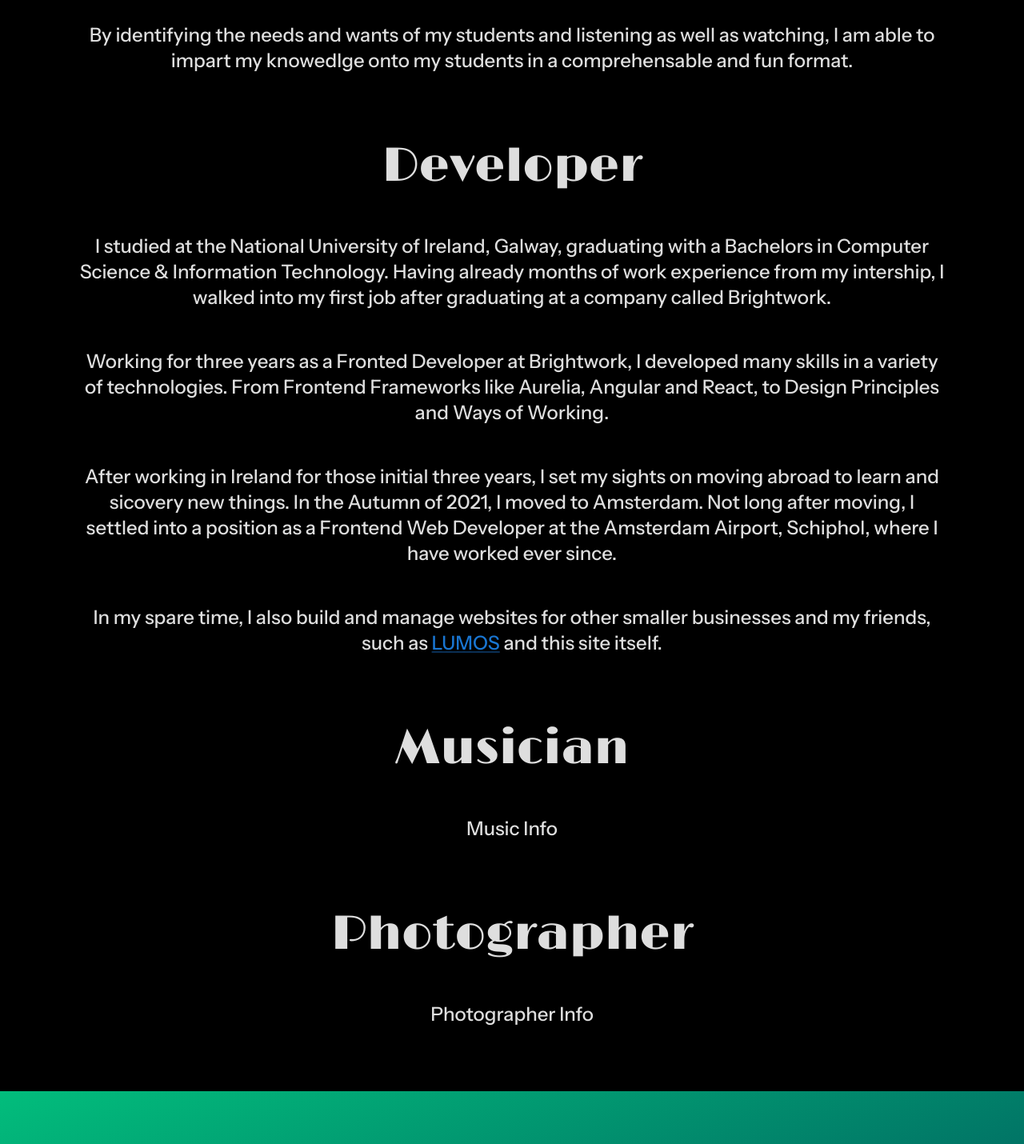
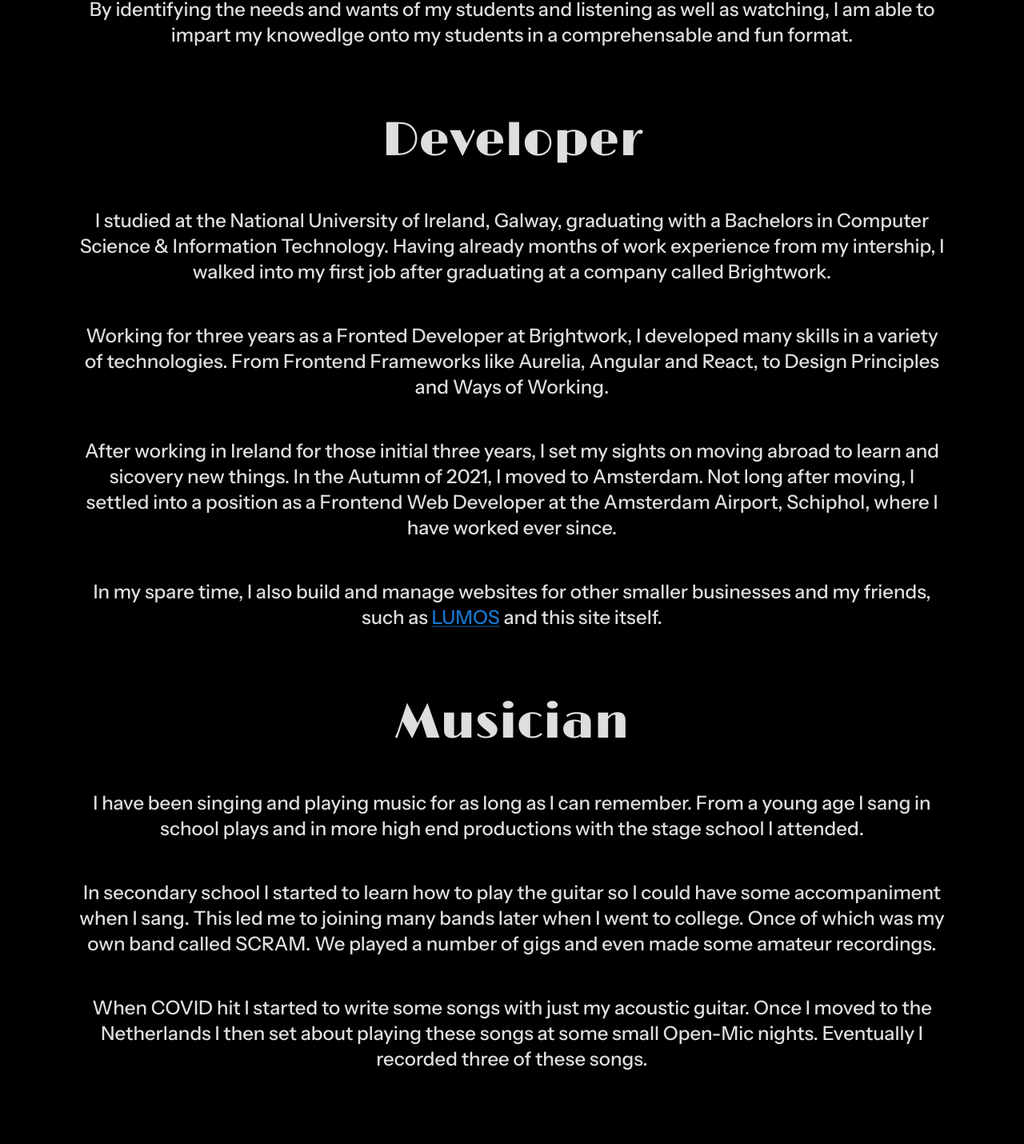
Before and after one commit to Lucobsen/lucobsen, a React (Vite) app: page / in a window 1280 px wide. Shown: the part 1590-3020 px from the top of the page at 80% size. Built offline with nearby package versions, Linux system fonts and the light colour scheme.

Commit message:
add more content

```diff
--- a/src/App.tsx
+++ b/src/App.tsx
@@ -1,5 +1,6 @@
 import { Box, Container, Grid, Link, Stack, Typography } from '@mui/material';
 import { useContext } from 'react';
+import { HomeSection } from './components/HomeSection/HomeSection';
 import { ScreenSizeContext } from './utils/screen-size-context';
 
 const App = () => {
@@ -84,123 +85,105 @@ const App = () => {
             born and raised in Ireland, before moving to the Netherlands in
             2021. For years I have worked developing my skills as a Web
             Developer, Amateur Photographer, Salsa Dancer, and Musician.
-            <br></br>Now these skills are your's to make use of!
           </Typography>
         </Stack>
 
         {/* TODO: add dancing videos, pictures, more info about schools I teach at, private class info, testimonials */}
-        <Stack
-          sx={{
-            textAlign: 'center',
-            gap: 6,
-            justifySelf: 'center',
-            width: '85%',
-            maxWidth: 1200,
-            margin: '80px 0',
-          }}
-        >
-          <Typography variant="h2">Dancer</Typography>
-
+        <HomeSection title="Dancer">
+          <>
             <Typography variant="h5" sx={{ fontFamily: 'Instrument Sans' }}>
               I started dancing salsa when I moved to Amsterdam, over four years
               ago. Practcing for long hours at salsa school (Extremos) or in my
-            own time, I slowly improved and began to develop more confidence in
-            my dancing.
+              own time, I slowly improved and began to develop more confidence
+              in my dancing.
             </Typography>
 
             <Typography variant="h5" sx={{ fontFamily: 'Instrument Sans' }}>
-            I danced in some shows and helped out as an Ambassador at Extremos,
-            further growing my knowledge of salsa. In time, I took on the roles
-            of Teacher at two schools, Extremos and Lumos. Through many classes
-            and workshops I began to improve at one thing that you cannot learn
-            in class or on the dancefloor; I began to improve as a teacher.
+              I danced in some shows and helped out as an Ambassador at
+              Extremos, further growing my knowledge of salsa. In time, I took
+              on the roles of Teacher at two schools, Extremos and Lumos.
+              Through many classes and workshops I began to improve at one thing
+              that you cannot learn in class or on the dancefloor; I began to
+              improve as a teacher.
             </Typography>
 
             <Typography variant="h5" sx={{ fontFamily: 'Instrument Sans' }}>
               By identifying the needs and wants of my students and listening as
-            well as watching, I am able to impart my knowedlge onto my students
-            in a comprehensable and fun format.
+              well as watching, I am able to impart my knowedlge onto my
+              students in a comprehensable and fun format.
             </Typography>
-        </Stack>
+          </>
+        </HomeSection>
 
         {/* TODO: add personal projects and work projects */}
-        <Stack
-          sx={{
-            textAlign: 'center',
-            gap: 6,
-            justifySelf: 'center',
-            width: '85%',
-            maxWidth: 1200,
-            margin: '80px 0',
-          }}
-        >
-          <Typography variant="h2">Developer</Typography>
-
+        <HomeSection title="Developer">
+          <>
             <Typography variant="h5" sx={{ fontFamily: 'Instrument Sans' }}>
-            I studied at the National University of Ireland, Galway, graduating
-            with a Bachelors in Computer Science & Information Technology.
-            Having already months of work experience from my intership, I walked
-            into my first job after graduating at a company called Brightwork.
+              I studied at the National University of Ireland, Galway,
+              graduating with a Bachelors in Computer Science & Information
+              Technology. Having already months of work experience from my
+              intership, I walked into my first job after graduating at a
+              company called Brightwork.
             </Typography>
 
             <Typography variant="h5" sx={{ fontFamily: 'Instrument Sans' }}>
               Working for three years as a Fronted Developer at Brightwork, I
               developed many skills in a variety of technologies. From Frontend
-            Frameworks like Aurelia, Angular and React, to Design Principles and
-            Ways of Working.
+              Frameworks like Aurelia, Angular and React, to Design Principles
+              and Ways of Working.
             </Typography>
 
             <Typography variant="h5" sx={{ fontFamily: 'Instrument Sans' }}>
               After working in Ireland for those initial three years, I set my
               sights on moving abroad to learn and sicovery new things. In the
               Autumn of 2021, I moved to Amsterdam. Not long after moving, I
-            settled into a position as a Frontend Web Developer at the Amsterdam
-            Airport, Schiphol, where I have worked ever since.
+              settled into a position as a Frontend Web Developer at the
+              Amsterdam Airport, Schiphol, where I have worked ever since.
             </Typography>
 
             <Typography variant="h5" sx={{ fontFamily: 'Instrument Sans' }}>
-            In my spare time, I also build and manage websites for other smaller
-            businesses and my friends, such as{' '}
-            {<Link href="https://www.lumoslatin.nl/">LUMOS</Link>} and this site
-            itself.
+              In my spare time, I also build and manage websites for other
+              smaller businesses and my friends, such as{' '}
+              {<Link href="https://www.lumoslatin.nl/">LUMOS</Link>} and this
+              site itself.
             </Typography>
-        </Stack>
+          </>
+        </HomeSection>
 
         {/* TODO: Links to my music, photos of me performing, guitar lessons, instruments I can play, testimonials */}
-        <Stack
-          sx={{
-            textAlign: 'center',
-            gap: 6,
-            justifySelf: 'center',
-            width: '85%',
-            maxWidth: 1200,
-            margin: '80px 0',
-          }}
-        >
-          <Typography variant="h2">Musician</Typography>
+        <HomeSection title="Musician">
+          <>
+            <Typography variant="h5" sx={{ fontFamily: 'Instrument Sans' }}>
+              I have been singing and playing music for as long as I can
+              remember. From a young age I sang in school plays and in more high
+              end productions with the stage school I attended.
+            </Typography>
 
             <Typography variant="h5" sx={{ fontFamily: 'Instrument Sans' }}>
-            Music Info
+              In secondary school I started to learn how to play the guitar so I
+              could have some accompaniment when I sang. This led me to joining
+              many bands later when I went to college. Once of which was my own
+              band called SCRAM. We played a number of gigs and even made some
+              amateur recordings.
             </Typography>
-        </Stack>
+
+            <Typography variant="h5" sx={{ fontFamily: 'Instrument Sans' }}>
+              When COVID hit I started to write some songs with just my acoustic
+              guitar. Once I moved to the Netherlands I then set about playing
+              these songs at some small Open-Mic nights. Eventually I recorded
+              three of these songs.
+            </Typography>
+          </>
+        </HomeSection>
 
         {/* TODO: Photo albums */}
-        <Stack
-          sx={{
-            textAlign: 'center',
-            gap: 6,
-            justifySelf: 'center',
-            width: '85%',
-            maxWidth: 1200,
-            margin: '80px 0',
-          }}
-        >
-          <Typography variant="h2">Photographer</Typography>
-
+        <HomeSection title="Photographer">
           <Typography variant="h5" sx={{ fontFamily: 'Instrument Sans' }}>
-            Photographer Info
+            I like to take my camera with me wherever and I and do my best to
+            capture as much of the worlds beauty as I can. With every photo my
+            skills as a photographer get better and better.
           </Typography>
-        </Stack>
+        </HomeSection>
       </Container>
 
       <footer>
--- /dev/null
+++ b/src/components/HomeSection/HomeSection.tsx
@@ -0,0 +1,31 @@
+import { Stack, Typography } from '@mui/material';
+import { useContext, type JSX } from 'react';
+import { ScreenSizeContext } from '../../utils/screen-size-context';
+
+type HomeSectionProps = {
+  title: string;
+  children: JSX.Element;
+};
+
+export const HomeSection = ({ title, children }: HomeSectionProps) => {
+  const { isSmallScreen } = useContext(ScreenSizeContext);
+
+  return (
+    <section>
+      <Stack
+        sx={{
+          textAlign: 'center',
+          gap: 6,
+          justifySelf: 'center',
+          width: '85%',
+          maxWidth: 1200,
+          margin: '80px 0',
+        }}
+      >
+        <Typography variant={isSmallScreen ? 'h4' : 'h2'}>{title}</Typography>
+
+        {children}
+      </Stack>
+    </section>
+  );
+};
```
Lines whose indentation alone changed are shown as unchanged.
